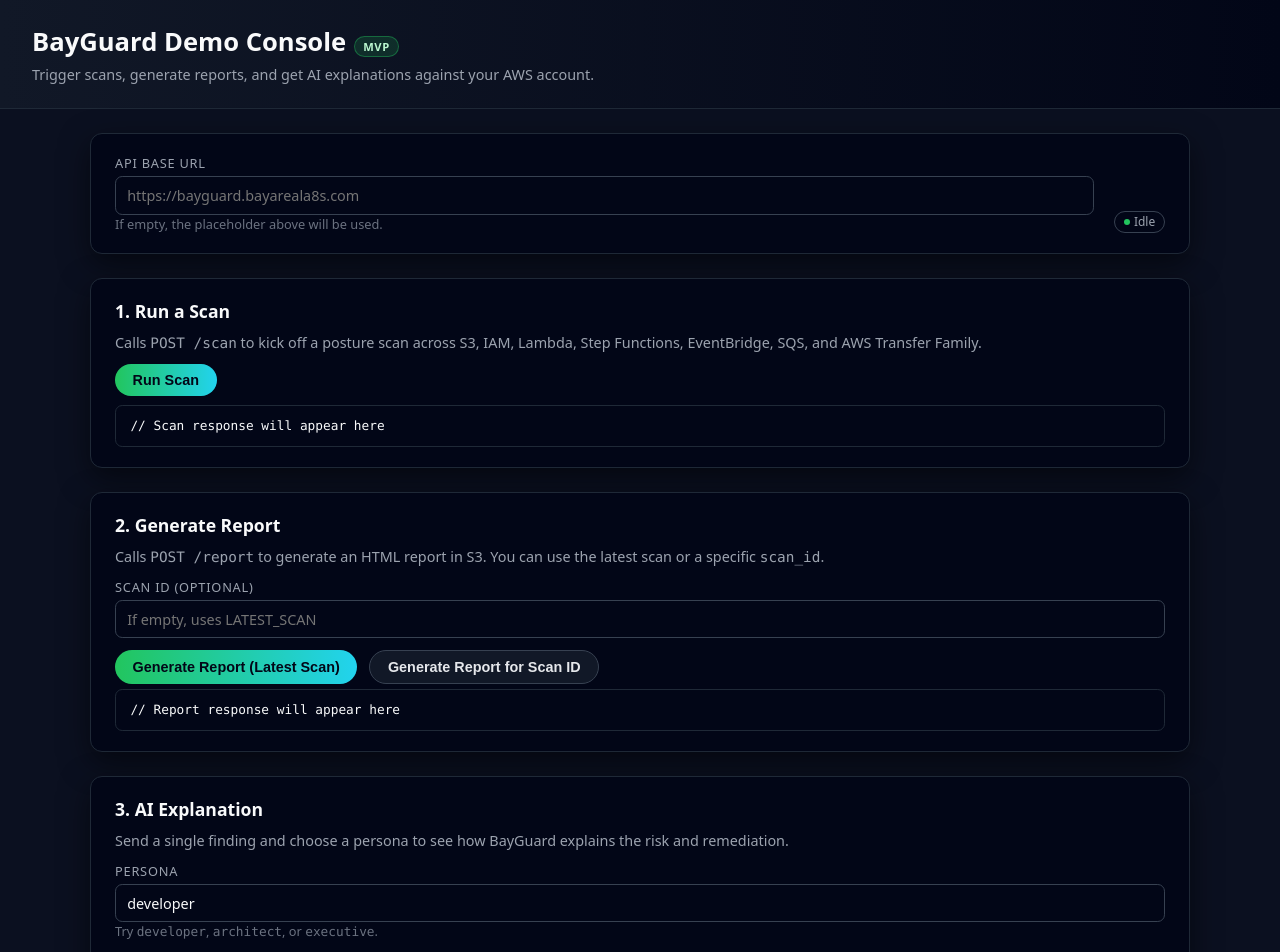
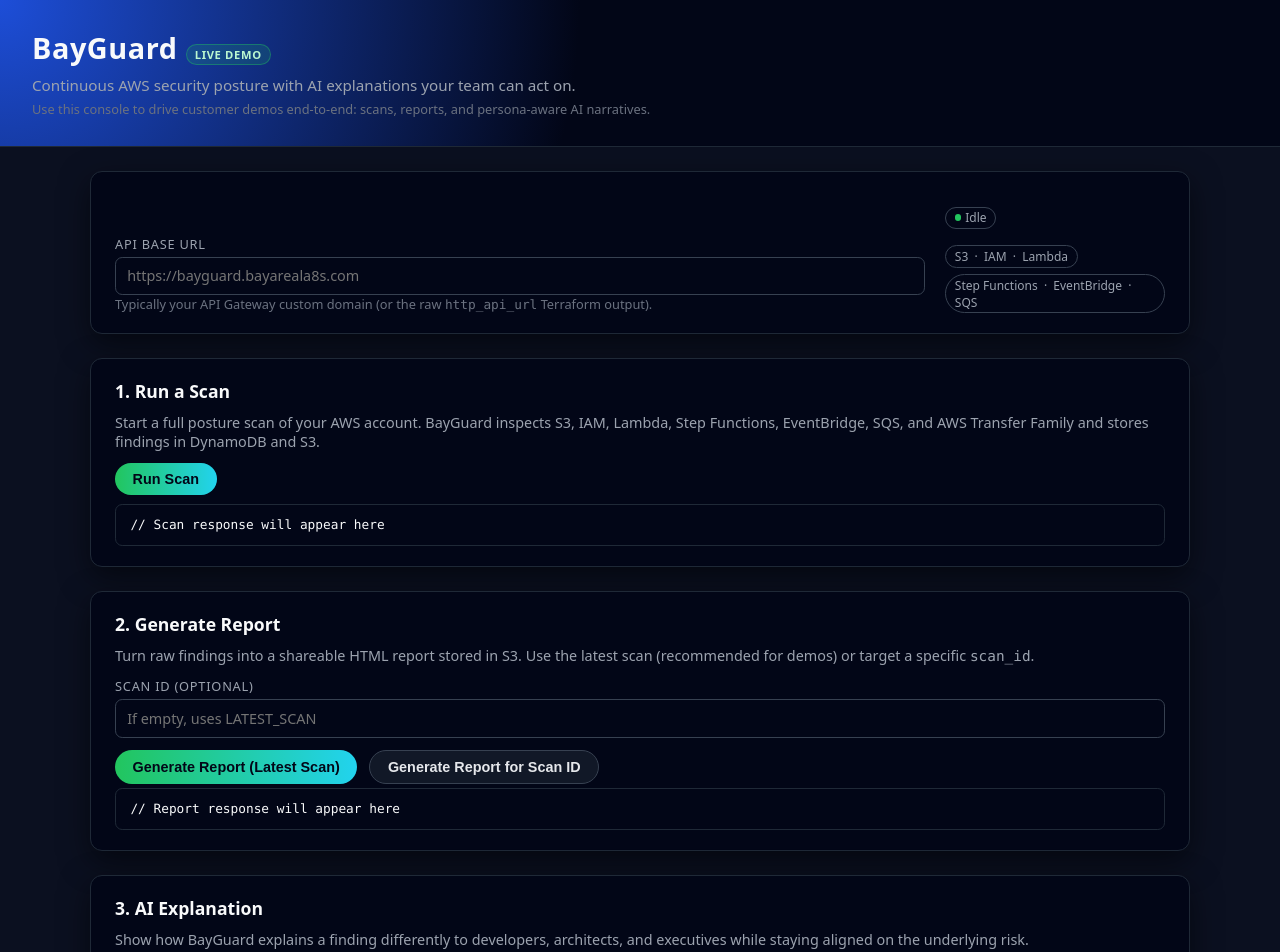
Before and after one commit to bayareala8s/bayguard, a plain HTML site: page ui/index.html in a window 1280 px wide. Shown: the top 952 px of the page. Drawn offline with Linux system fonts and the light colour scheme.

Commit message:
Polish BayGuard demo UI copy and layout

```diff
--- a/ui/index.html
+++ b/ui/index.html
@@ -2,7 +2,7 @@
 <html lang="en">
 <head>
   <meta charset="UTF-8" />
-  <title>BayGuard Demo Console</title>
+  <title>BayGuard – Live Security Posture Demo</title>
   <meta name="viewport" content="width=device-width, initial-scale=1" />
   <style>
     body {
@@ -13,23 +13,44 @@
       color: #f9fafb;
     }
     header {
-      padding: 1.5rem 2rem;
+      padding: 1.75rem 2rem 1.75rem;
       border-bottom: 1px solid #1f2937;
-      background: linear-gradient(90deg, #111827, #020617);
+      background: radial-gradient(circle at top left, #1d4ed8 0, #020617 45%);
     }
     header h1 {
       margin: 0;
-      font-size: 1.6rem;
+      font-size: 1.8rem;
+      letter-spacing: 0.02em;
     }
     header p {
-      margin: 0.4rem 0 0;
+      margin: 0.5rem 0 0.3rem;
       color: #9ca3af;
-      font-size: 0.9rem;
+      font-size: 0.95rem;
+    }
+    header .subline {
+      margin: 0.25rem 0 0;
+      color: #6b7280;
+      font-size: 0.8rem;
     }
     main {
       padding: 1.5rem 2rem 2rem;
       max-width: 1100px;
       margin: 0 auto;
+    }
+    .hero-row {
+      display: flex;
+      flex-wrap: wrap;
+      gap: 1.25rem;
+      margin-top: 0.75rem;
+    }
+    .hero-row > div {
+      flex: 1 1 260px;
+    }
+    .pill-group {
+      display: flex;
+      flex-wrap: wrap;
+      gap: 0.4rem;
+      margin-top: 0.6rem;
     }
     .card {
       background: #020617;
@@ -151,6 +172,13 @@
       border: 1px solid rgba(34,197,94,0.4);
       margin-left: 0.5rem;
     }
+    footer {
+      max-width: 1100px;
+      margin: 0 auto;
+      padding: 0.75rem 2rem 1.5rem;
+      color: #4b5563;
+      font-size: 0.75rem;
+    }
     @media (max-width: 720px) {
       header, main {
         padding-left: 1rem;
@@ -161,26 +189,31 @@
 </head>
 <body>
 <header>
-  <h1>BayGuard Demo Console<span class="badge">MVP</span></h1>
-  <p>Trigger scans, generate reports, and get AI explanations against your AWS account.</p>
+  <h1>BayGuard<span class="badge">Live Demo</span></h1>
+  <p>Continuous AWS security posture with AI explanations your team can act on.</p>
+  <p class="subline">Use this console to drive customer demos end-to-end: scans, reports, and persona-aware AI narratives.</p>
 </header>
 <main>
   <div class="card">
-    <div class="row" style="align-items:flex-end; gap:1.25rem;">
+    <div class="hero-row" style="align-items:flex-end;">
       <div>
         <label for="apiBase">API Base URL</label>
         <input id="apiBase" type="text" placeholder="https://bayguard.bayareala8s.com" />
-        <div class="muted">If empty, the placeholder above will be used.</div>
+        <div class="muted">Typically your API Gateway custom domain (or the raw <code>http_api_url</code> Terraform output).</div>
       </div>
-      <div style="flex:0 0 auto;">
-        <span class="pill"><span class="dot"></span><span id="statusLabel">Idle</span></span>
+      <div style="flex:0 0 220px;">
+        <div class="pill" style="margin-bottom:0.45rem;"><span class="dot"></span><span id="statusLabel">Idle</span></div>
+        <div class="pill-group">
+          <span class="pill">S3 &nbsp;·&nbsp; IAM &nbsp;·&nbsp; Lambda</span>
+          <span class="pill">Step Functions &nbsp;·&nbsp; EventBridge &nbsp;·&nbsp; SQS</span>
+        </div>
       </div>
     </div>
   </div>
 
   <div class="card">
     <h2>1. Run a Scan</h2>
-    <p>Calls <code>POST /scan</code> to kick off a posture scan across S3, IAM, Lambda, Step Functions, EventBridge, SQS, and AWS Transfer Family.</p>
+    <p>Start a full posture scan of your AWS account. BayGuard inspects S3, IAM, Lambda, Step Functions, EventBridge, SQS, and AWS Transfer Family and stores findings in DynamoDB and S3.</p>
     <button id="btnScan">Run Scan</button>
     <div class="muted" id="lastScanMeta" style="margin-top:0.6rem;"></div>
     <pre id="scanOutput"><code>// Scan response will appear here</code></pre>
@@ -188,7 +221,7 @@
 
   <div class="card">
     <h2>2. Generate Report</h2>
-    <p>Calls <code>POST /report</code> to generate an HTML report in S3. You can use the latest scan or a specific <code>scan_id</code>.</p>
+    <p>Turn raw findings into a shareable HTML report stored in S3. Use the latest scan (recommended for demos) or target a specific <code>scan_id</code>.</p>
     <div class="row">
       <div>
         <label for="scanId">Scan ID (optional)</label>
@@ -204,7 +237,7 @@
 
   <div class="card">
     <h2>3. AI Explanation</h2>
-    <p>Send a single finding and choose a persona to see how BayGuard explains the risk and remediation.</p>
+    <p>Show how BayGuard explains a finding differently to developers, architects, and executives while staying aligned on the underlying risk.</p>
     <div class="row">
       <div>
         <label for="persona">Persona</label>
@@ -226,7 +259,9 @@
     <pre id="aiOutput"><code>// AI explanation response will appear here</code></pre>
   </div>
 </main>
-
+<footer>
+  <span>Tip: Before a customer call, run a scan and report in advance so the demo loads instantly. During the session, you can optionally trigger a fresh scan to prove it’s live.</span>
+</footer>
 <script>
   function getApiBase() {
     const input = document.getElementById('apiBase');
```
